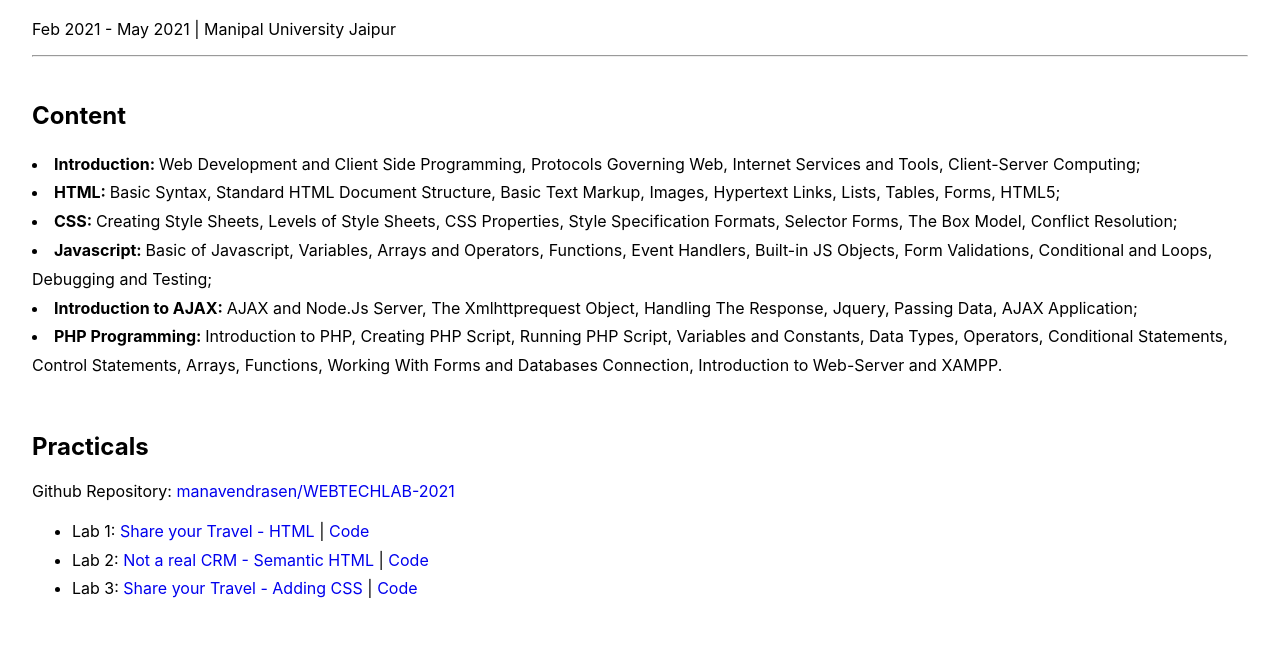
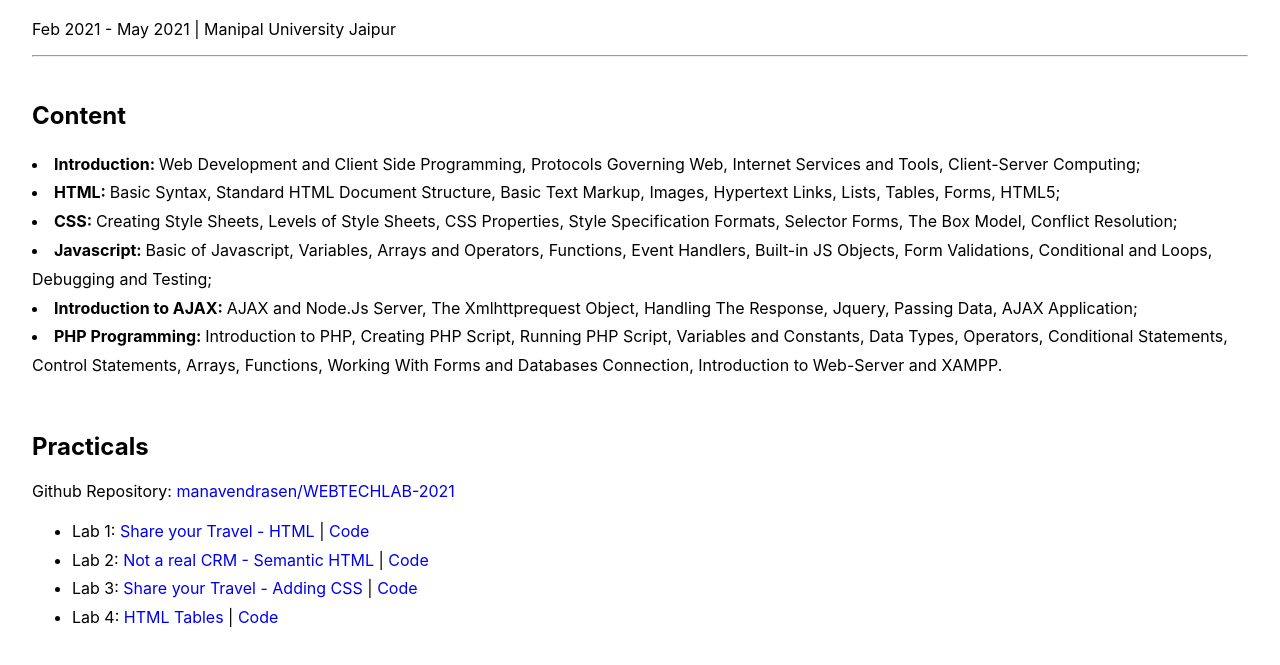
Before and after one commit to manavendrasen/WEBTECHLAB-2021, a plain HTML site: page index.html in a window 1280 px wide. Shown: the part 95-760 px from the top of the page. Drawn offline with Linux system fonts and the light colour scheme; a web font is replaced by a local one.

Commit message:
[+] Lab 4 to /

```diff
--- a/index.html
+++ b/index.html
@@ -139,6 +139,19 @@
             >Code</a
           >
         </li>
+        <li>
+          Lab 4:
+          <a target="_blank" rel="noopener noreferrer" href="./Lab3"
+            >HTML Tables</a
+          >
+          |
+          <a
+            target="_blank"
+            rel="noopener noreferrer"
+            href="https://github.com/manavendrasen/WEBTECHLAB-2021/tree/main/Lab4"
+            >Code</a
+          >
+        </li>
       </ul>
     </section>
   </body>
```
